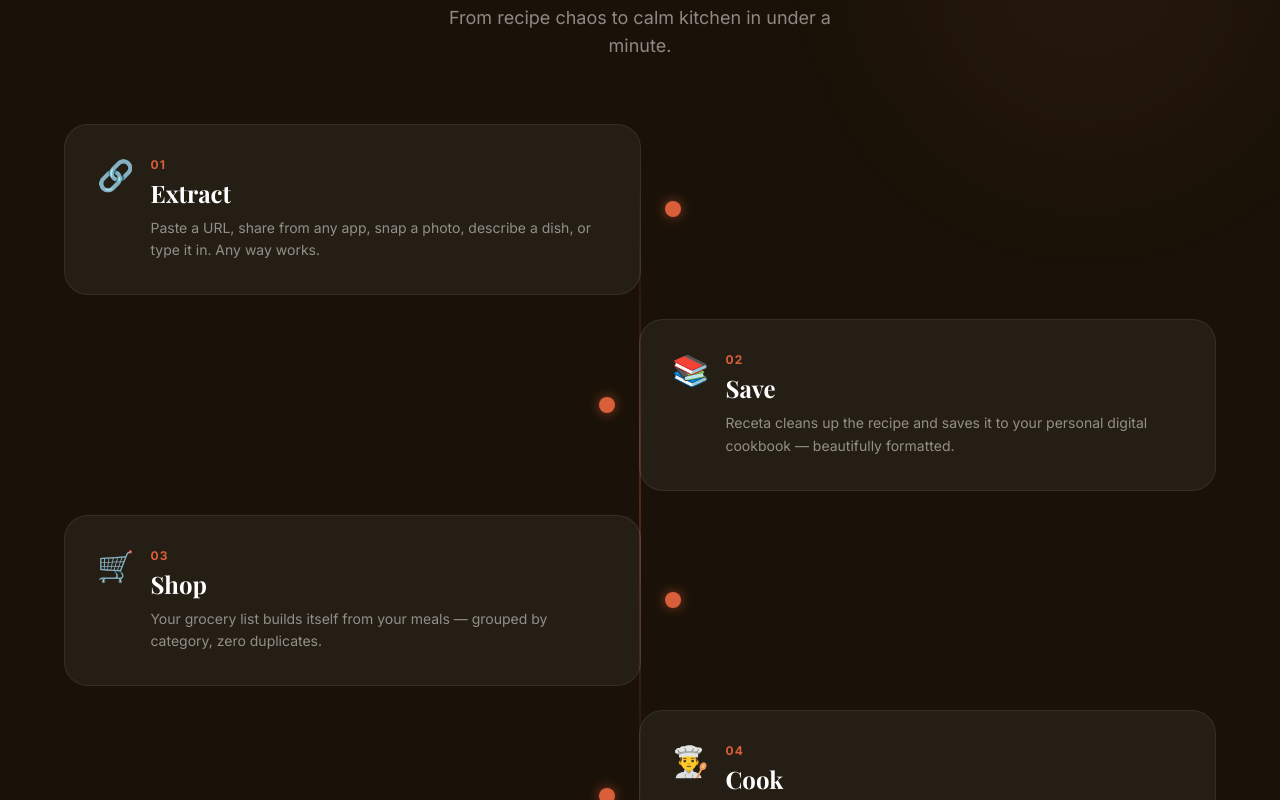
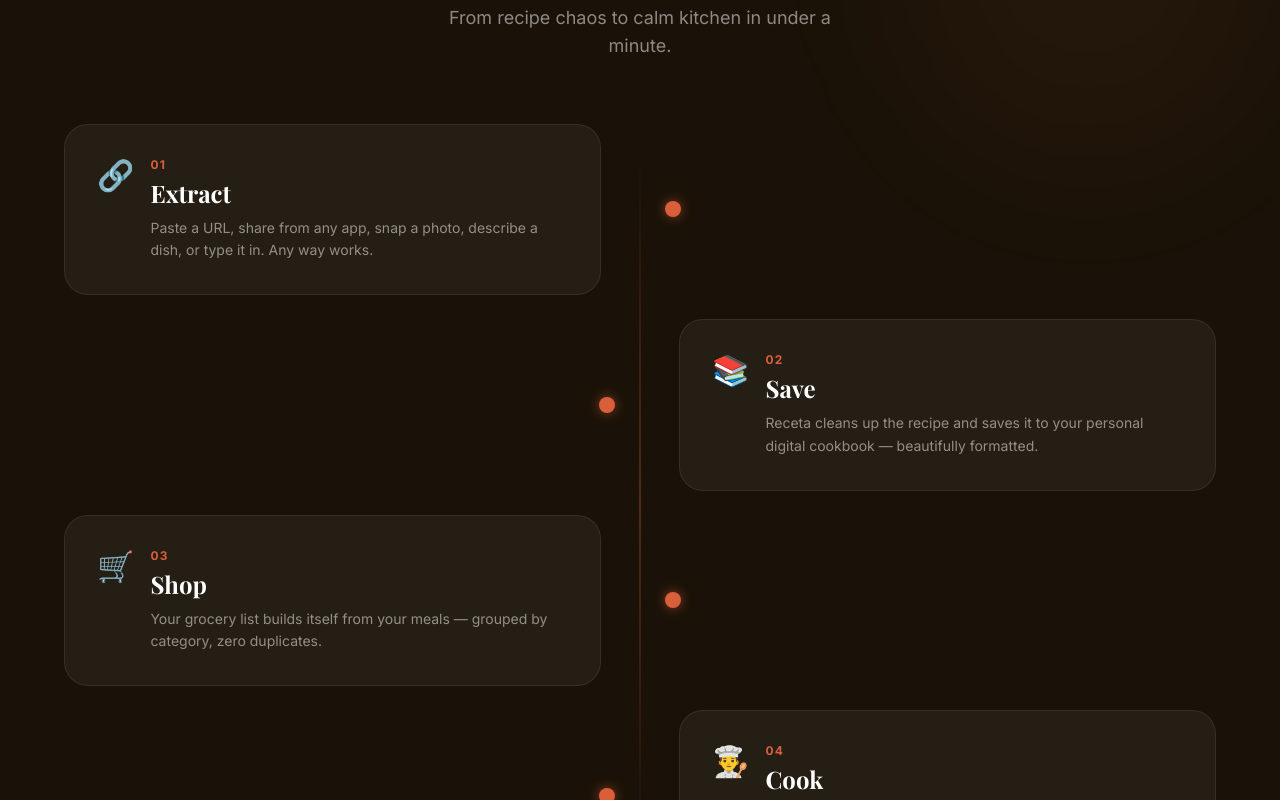
Before and after one commit to YoussefElmonier/Reecta-R, a React (Vite) app: page / in a window 1280 px wide. Shown: the part 2240-3040 px from the top of the page. Built offline with nearby package versions, Linux system fonts and the light colour scheme; a web font is replaced by a local one.

Commit message:
Update HowItWorks.jsx

```diff
--- a/src/components/HowItWorks.jsx
+++ b/src/components/HowItWorks.jsx
@@ -74,7 +74,7 @@ export default function HowItWorks() {
                         {steps.map((step, i) => (
                             <div
                                 key={step.number}
-                                className={`reveal flex items-center gap-6 ${i % 2 === 1 ? 'flex-row-reverse' : 'flex-row'}`}
+                                className={`reveal flex items-center gap-12 md:gap-16 ${i % 2 === 1 ? 'flex-row-reverse' : 'flex-row'}`}
                                 style={{ transitionDelay: `${i * 0.12}s` }}
                             >
                                 {/* Card */}
```
